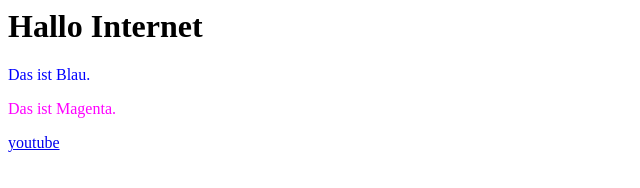
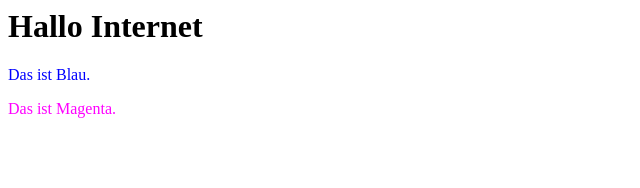
Before and after one commit to kavendro/site, a plain HTML site: page index.html in a window 1280 px wide. Shown: the full height of the page, 0-640 px from the left. Drawn offline with Linux system fonts and the light colour scheme.

Commit message:
Update index.html

```diff
--- a/index.html
+++ b/index.html
@@ -1,4 +1,4 @@
 <h1>Hallo Internet</h1>
 <p style="color: #0000FF">Das ist Blau.</p>
 <p style="color: #FF00FF">Das ist Magenta.</p>
-<a href="https://www.youtube.com/watch?v=hPr-Yc92qaY">youtube</a>
+<a href="https://www.youtube.com/watch?v=hPr-Yc92qaY"</a>
```
